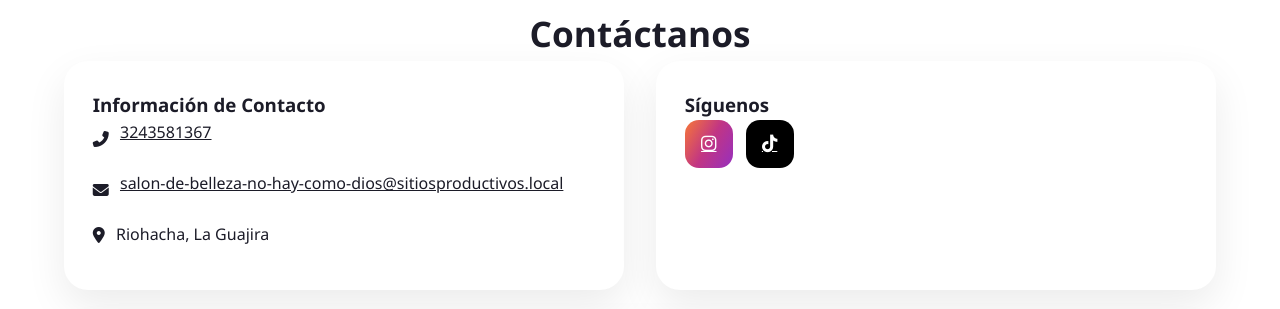
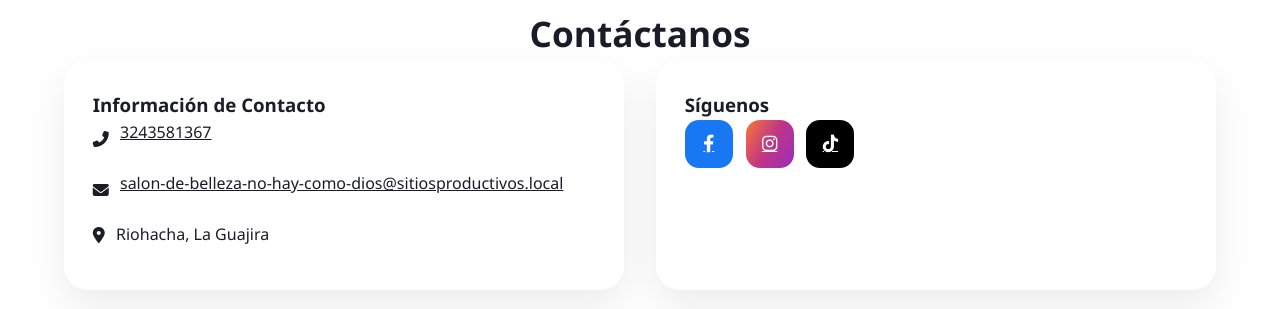
Before and after one commit to ReconvencionLaboralGuajira/salon-de-belleza-no-hay-como-dios-43, a plain HTML site: page index.html in a window 1280 px wide. Shown: the part 2620-2929 px from the top of the page. Drawn offline with Linux system fonts and the light colour scheme; no server answers.

Commit message:
Publish site

```diff
--- a/index.html
+++ b/index.html
@@ -220,6 +220,10 @@
                     <h3>Síguenos</h3>
                     <div class="social-links">
 
+                        <a href="https://www.facebook.com/profile.php?id=61584279336313" target="_blank" rel="noopener" class="social-icon fb">
+                            <i class="fab fa-facebook-f"></i>
+                        </a>
+
 
                         <a href="https://www.instagram.com/salon_nohaycomodios/" target="_blank" rel="noopener" class="social-icon ig">
                             <i class="fab fa-instagram"></i>
```
